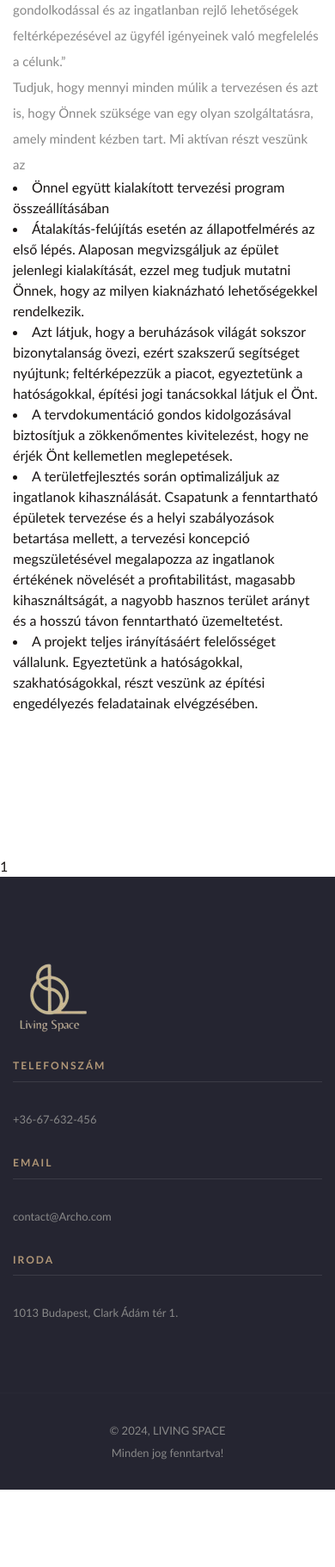
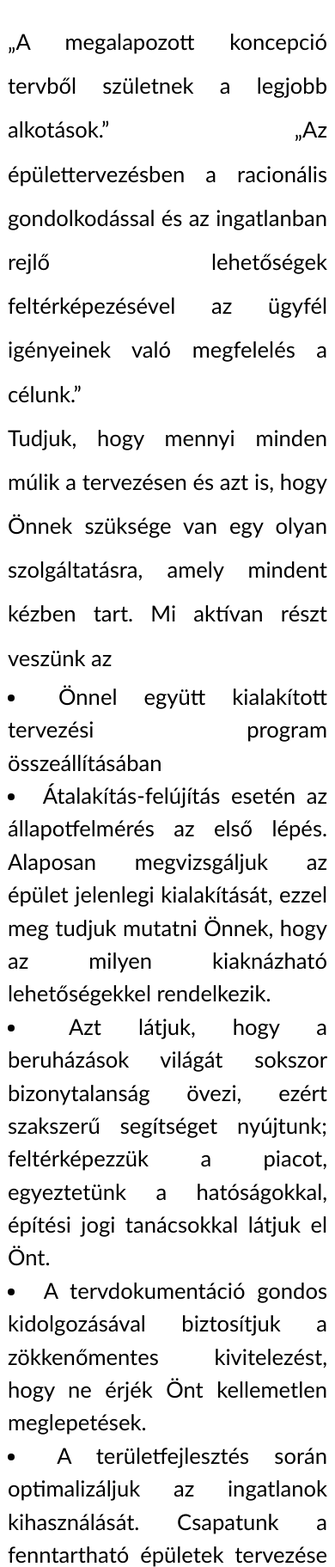
Before and after one commit to NagyAntal-dev/CUP_Website, a PHP site: page /services.php?id=1 in a window 390 px wide; the page is wider, and only the part inside the window is pictured. Shown: the part 845-2668 px from the top of that part at 86% size. Before the commit the page ends 2578 px from the top of that part, so only its background shows below. Run offline with PHP 8.4, Linux system fonts and the light colour scheme.

Commit message:
- Services Fixed - Text styling fixed

```diff
--- a/assets/navbar.php
+++ b/assets/navbar.php
@@ -6,20 +6,15 @@
             <!-- Logo -->
             <div class="">
                 <a class="logo  fz-20 navbar-brand" href="./">
-                <img src="img/logo.png" class="img-fluid" alt="logo" srcset="" style="max-width: 15%;">
+                <img src="img/logo.png" class="img-fluid" alt="logo" srcset="" style="max-width: 60px; min-heigth: 60px">
                 <!--<img src="img/logo-light.png" alt="logo">-->
                 CUPSTAR CONSULTING INVESTMENTS KFT.
             </a>
-
-            <button class="navbar-toggler" type="button" data-toggle="collapse" data-target="#navbarSupportedContent"
-                aria-controls="navbarSupportedContent" aria-expanded="false" aria-label="Toggle navigation">
-                <span class="icon-bar"><i class="fas fa-bars"></i></span>
-            </button>
             </div>
 
             <!-- navbar links -->
-            <div class="collapse navbar-collapse d-flex justify-content-center" id="navbarSupportedContent">
-                <div class="">
+            <div class="d-flex justify-content-center">
+            <div class="collapse navbar-collapse" id="navbarSupportedContent">
                 <ul class="navbar-nav ml-auto">
                     <!--<li class="nav-item dropdown">
                         <a class="nav-link dropdown-toggle" data-toggle="dropdown" href="#" role="button"
@@ -31,16 +26,16 @@
                         </div>
                     </li> -->
                     <li class="nav-item">
-                        <a class="nav-link" href="index.php">Kezdőlap</a>
+                        <a class="nav-link text-uppercase" href="index.php">Kezdőlap</a>
                     </li>
                     <li class="nav-item">
-                        <a class="nav-link" href="about.php">Rólunk</a>
+                        <a class="nav-link text-uppercase" href="about.php">Rólunk</a>
                     </li>
                     <li class="nav-item">
-                        <a class="nav-link" href="portfolio-mas2.php">Referenciák</a>
+                        <a class="nav-link text-uppercase" href="portfolio-mas2.php">Referenciák</a>
                     </li>
                     <!--<li class="nav-item dropdown">
-                        <a class="nav-link dropdown-toggle" data-toggle="dropdown" href="#" role="button"
+                        <a class="nav-link text-uppercase dropdown-toggle" data-toggle="dropdown" href="#" role="button"
                             aria-haspopup="true" aria-expanded="false">Blog</a>
                         <div class="dropdown-menu">
                             <a class="dropdown-item" href="blog.php">Blogs</a>
@@ -48,7 +43,7 @@
                         </div>
                     </li>-->
                     <li class="nav-item">
-                        <a class="nav-link" href="contact_page.php">Kapcsolat</a>
+                        <a class="nav-link text-uppercase" href="contact_page.php">Kapcsolat</a>
                     </li>
                 </ul>
                 </div>
@@ -57,6 +52,10 @@
                 <!--<img src="img/logo-light.png" alt="logo">-->
                 <strong>LIVING</strong> SPACE
             </a>
+            <button class="navbar-toggler" type="button" data-toggle="collapse" data-target="#navbarSupportedContent"
+                aria-controls="navbarSupportedContent" aria-expanded="false" aria-label="Toggle navigation">
+                <span class="icon-bar"><i class="fas fa-bars"></i></span>
+            </button>
         </div>
     </nav>
 
--- a/css/style.css
+++ b/css/style.css
@@ -137,7 +137,7 @@ a, span {
   color: #b19777 !important; }
 
 .bg-gray {
-  background-color: #f8f4f3; }
+  background-color: #51636D; }
   .bg-gray .primery-shadow {
     -webkit-box-shadow: 0px 4px 30px -4px rgba(0, 0, 0, 0.2);
     box-shadow: 0px 4px 30px -4px rgba(0, 0, 0, 0.2); }
@@ -149,7 +149,7 @@ a, span {
     box-shadow: 0px 4px 40px -4px rgba(255, 255, 255, 0.2); }
 
 .bg-color {
-  background-color: #b19777 !important; }
+  background-color: #ADB9C6 !important; }
   .bg-color .primery-shadow {
     -webkit-box-shadow: 0px 4px 40px -4px rgba(255, 255, 255, 0.2);
     box-shadow: 0px 4px 40px -4px rgba(255, 255, 255, 0.2); }
@@ -3869,3 +3869,8 @@ body {
     top: -25px; } }
 
 /* ====================== [ End Responsive ] ====================== */
+
+.services-text p, .services-text h1, .services-text h6, .services-text h4, .services-text{
+  font-size: 1.6rem;
+  color: #000;
+}
--- a/services.php
+++ b/services.php
@@ -7,222 +7,147 @@
 <!DOCTYPE html>
 <html lang="hu">
 
-<?php include('./assets/meta.php') ?>
+<?php include('./assets/meta.php'); ?>
 
 <body>
 
-    <!-- ==================== Start Loading ==================== -->
-
+<!-- ==================== Start Preloader ==================== -->
 <div id="preloader">
     <div class="loading-text">Oldal betöltése</div>
 </div>
+<!-- ==================== End Preloader ==================== -->
 
-    <!-- ==================== End Loading ==================== -->
+<!-- ==================== Start Custom Cursor ==================== -->
+<div class="mouse-cursor cursor-outer"></div>
+<div class="mouse-cursor cursor-inner"></div>
+<!-- ==================== End Custom Cursor ==================== -->
 
+ <!-- ==================== Start Navbar ==================== -->
 
-    <!-- ==================== Start progress-scroll-button ==================== -->
+ <nav class="navbar light change navbar-expand-lg">
+        <div class="d-flex align-items-center justify-content-between w-100">
 
-    <div class="progress-wrap">
-        <svg class="progress-circle svg-content" width="100%" height="100%" viewBox="-1 -1 102 102">
-            <path d="M50,1 a49,49 0 0,1 0,98 a49,49 0 0,1 0,-98" />
-        </svg>
+            <!-- Logo -->
+            <div class="">
+                <a class="logo  fz-20 navbar-brand" href="./" style="color: #000;">
+                <img src="img/logo.png" class="img-fluid" alt="logo" srcset="" style="max-width: 60px; min-heigth: 60px">
+                <!--<img src="img/logo-light.png" alt="logo">-->
+                CUPSTAR CONSULTING INVESTMENTS KFT.
+            </a>
             </div>
 
-    <!-- ==================== End progress-scroll-button ==================== -->
+            <!-- navbar links -->
+            <div class="collapse navbar-collapse" id="navbarSupportedContent">
+                <div class="">
+                <ul class="navbar-nav ml-auto">
+                    <!--<li class="nav-item dropdown">
+                        <a class="nav-link dropdown-toggle" data-toggle="dropdown" href="#" role="button"
+                            aria-haspopup="true" aria-expanded="false">Home</a>
+                        <div class="dropdown-menu">
+                            <a class="dropdown-item" href="index.html">Main Home</a>
+                            <a class="dropdown-item" href="index3.html">Architecture</a>
+                            <a class="dropdown-item" href="index2.html">Interior Design</a>
+                        </div>
+                    </li> -->
+                    <li class="nav-item">
+                        <a class="nav-link text-uppercase" href="index.php">Kezdőlap</a>
+                    </li>
+                    <li class="nav-item">
+                        <a class="nav-link text-uppercase" href="about.php">Rólunk</a>
+                    </li>
+                    <li class="nav-item">
+                        <a class="nav-link text-uppercase" href="portfolio-mas2.php">Referenciák</a>
+                    </li>
+                    <!--<li class="nav-item dropdown">
+                        <a class="nav-link text-uppercase dropdown-toggle" data-toggle="dropdown" href="#" role="button"
+                            aria-haspopup="true" aria-expanded="false">Blog</a>
+                        <div class="dropdown-menu">
+                            <a class="dropdown-item" href="blog.php">Blogs</a>
+                            <a class="dropdown-item" href="blog-details.php">Post Details</a>
+                        </div>
+                    </li>-->
+                    <li class="nav-item">
+                        <a class="nav-link text-uppercase" href="contact_page.php">Kapcsolat</a>
+                    </li>
+                </ul>
+                </div>
+            </div>
+            <a class="logo fz-20" href="./" style="color: #000;">
+                <!--<img src="img/logo-light.png" alt="logo">-->
+                <strong>LIVING</strong> SPACE
+            </a>
+            <button class="navbar-toggler" type="button" data-toggle="collapse" data-target="#navbarSupportedContent"
+                aria-controls="navbarSupportedContent" aria-expanded="false" aria-label="Toggle navigation">
+                <span class="icon-bar"><i class="fas fa-bars"></i></span>
+            </button>
+        </div>
+    </nav>
 
-
-    <!-- ==================== Start cursor ==================== -->
-
-    <div class="mouse-cursor cursor-outer"></div>
-    <div class="mouse-cursor cursor-inner"></div>
-
-    <!-- ==================== End cursor ==================== -->
-
-
-     <!-- ==================== Start Navbar ==================== -->
-     <?php  include_once('./assets/navbar.php') ?>
     <!-- ==================== End Navbar ==================== -->
 
+<div class="d-inline-block h-100">
+    <div class="row text-justify">
+        <!-- Left Sidebar with Background Image -->
+        <div class="col-md-3 p-4 d-flex align-items-start flex-column justify-content-start"
+            style="background: url('img/<?php echo $service['image']; ?>') no-repeat center center;
+                   background-size: cover; color: white; height: 100vh">
+            <h2 class="text-center fw-bold bg-dark bg-opacity-75 p-2 w-100">
+                <?php echo $service['title']; ?>
+            </h2>
+        </div>
 
-    <!--  //foreach ($thisServices as $key => $service):  -->
-    <!-- ==================== Start Header ==================== -->
-
-    <header class="pages-header bg-img valign parallaxie" data-background="img/<?php echo $service['image'];?>" data-overlay-dark="5">
-        <div class="container">
-            <div class="row">
-                <div class="col-lg-12">
-                    <div class="cont text-center">
-                        <h1><?php echo $service['title'];?></h1>
-                        <div class="path">
-                            <a href="index.php">Kezdőlap</a><span>/</span><a class="active"><?php echo $service['title'];?></a>
+        <!-- Right Content -->
+        <div class="col-md-9 p-4 services-text">
+            <!--<h2 class="mb-4 fw-bold"><?php echo $service['title']; ?></h2>-->
+            <p><?php echo html_entity_decode($service['subtitle']); ?></p>
+            <div>
+                <?php echo $service['content']; ?>
             </div>
         </div>
     </div>
 </div>
-        </div>
-    </header>
-
-    <!-- ==================== End Header ==================== -->
-
-
-
-    <!-- ==================== Start Intro ==================== -->
-
-    <section class="intro-section section-padding">
-        <div class="container">
-            <div class="row">
-                <div class="col-lg-3 col-md-4">
-                    <div class="htit">
-                        <h4> <?php echo $service['title'];?></h4>
-                    </div>
-                </div>
-                <div class="col-lg-8 offset-lg-1 col-md-8 mb-30">
-                    <div class="">
-                        <p><?php echo html_entity_decode($service['subtitle']);?></p>
-                        <?php echo($service['content']);?>
-                    </div>
-                </div>
-
-                <!--<div class="col-lg-3">
-                    <div class="item mt-30">
-                        <h6>Client</h6>
-                        <p><a href="#0">Envato.com</a></p>
-                    </div>
-                </div>
-                <div class="col-lg-3">
-                    <div class="item mt-30">
-                        <h6>Date</h6>
-                        <p>6 August 2019</p>
-                    </div>
-                </div>
-                <div class="col-lg-3">
-                    <div class="item mt-30">
-                        <h6>Categories</h6>
-                        <p><a href="#0">Web Design </a>, <a href="#0">WordPress</a></p>
-                    </div>
-                </div>
-                <div class="col-lg-3">
-                    <div class="item mt-30">
-                        <h6>Tags</h6>
-                        <p><a href="#0">Minimal</a> , <a href="#0">Modern</a> , <a href="#0">Design</a></p>
-                    </div>
-                </div>-->
-            </div>
-        </div>
-    </section>
-
-    <!-- ==================== End Intro ==================== -->
-
-
-
-
-    <!-- ==================== Start projdtal ====================
-
-    <section class="projdtal">
-        <div class="justified-gallery">
-            <a href="img/portfolio/project1/1.jpg">
-                <img alt="" src="img/portfolio/project1/1.jpg" />
-            </a>
-            <a href="img/portfolio/project1/2.jpg">
-                <img alt="" src="img/portfolio/project1/2.jpg" />
-            </a>
-
-            <a href="img/portfolio/project1/6.jpg">
-                <img alt="" src="img/portfolio/project1/6.jpg" />
-            </a>
-            <a href="img/portfolio/project1/3.jpg">
-                <img alt="" src="img/portfolio/project1/3.jpg" />
-            </a>
-        </div>
-    </section>
-
-    ==================== End projdtal ==================== -->
-
-
-
-
-    <!-- ==================== Start Video-wrapper ====================
-
-    <section>
-        <div class="container-fluid">
-            <div class="video-wrapper section-padding bg-img parallaxie valign"
-                data-background="img/portfolio/project1/vid.jpg" data-overlay-dark="4">
-                <div class="full-width text-center">
-                    <a class="vid" href="https://vimeo.com/127203262">
-                        <div class="vid-butn">
-                            <span class="icon">
-                                <i class="fas fa-play"></i>
-                            </span>
-                        </div>
-                    </a>
-                </div>
-            </div>
-        </div>
-    </section>
-
-     ==================== End Video-wrapper ==================== -->
-
-
-
-    <!-- ==================== Start projdtal ====================
-
-    <section class="projdtal">
-        <div class="justified-gallery">
-            <a href="img/portfolio/project1/8.jpg">
-                <img alt="" src="img/portfolio/project1/8.jpg" />
-            </a>
-            <a href="img/portfolio/project1/9.jpg">
-                <img alt="" src="img/portfolio/project1/9.jpg" />
-            </a>
-        </div>
-    </section>
-
-     ==================== End projdtal ==================== -->
-
-
-
-
-    <!-- ==================== Start call-to-action ====================
-
-    <section class="call-action nogif next">
-        <div class="container">
-            <div class="row">
-                <div class="col-md-12">
-                    <div class="content text-center">
-                        <a href="project-details2.html">
-                            <h6 class="wow" data-splitting>Next Project</h6>
-                            <h2 class="wow" data-splitting><b> Luxury </b> Furniture</h2>
-                        </a>
-                    </div>
-                </div>
-            </div>
-        </div>
-        <div class="nxt-img bg-img" data-background="img/portfolio/project1/bg.jpg"></div>
-    </section>
-
-     ==================== End call-to-action ==================== -->
-
-    <?php echo($serviceid); //endforeach; ?>
 
 <!-- ==================== Start Footer ==================== -->
-
-    <?php include('./assets/footer.php') ?>
-
+<?php include('./assets/footer.php'); ?>
 <!-- ==================== End Footer ==================== -->
-
-
-
 
 <!-- jQuery -->
 <script src="js/jquery-3.0.0.min.js"></script>
 <script src="js/jquery-migrate-3.0.0.min.js"></script>
 
+<!-- Bootstrap JS -->
+<script src="https://cdn.jsdelivr.net/npm/bootstrap@5.3.0/dist/js/bootstrap.bundle.min.js"></script>
+
 <!-- plugins -->
 <script src="js/plugins.js"></script>
 
-    <!-- custom scripts -->
+<!-- Custom Cursor Script -->
+<script>
+    const cursorOuter = document.querySelector('.cursor-outer');
+    const cursorInner = document.querySelector('.cursor-inner');
+
+    document.addEventListener('mousemove', (e) => {
+        const { clientX: x, clientY: y } = e;
+        cursorOuter.style.transform = `translate(${x}px, ${y}px)`;
+        cursorInner.style.transform = `translate(${x}px, ${y}px)`;
+    });
+</script>
+
+<!-- Preloader Script -->
+<script>
+    window.addEventListener('load', () => {
+        const preloader = document.getElementById('preloader');
+        if (preloader) {
+            preloader.style.display = 'none';
+        }
+    });
+</script>
+
+<!-- Custom Scripts -->
 <script src="js/scripts.js"></script>
 
+<!-- Map -->
+<script src="js/map.js"></script>
+
 </body>
-
 </html>
```
Also changed, not shown: contact_page.php (+4 -4 lines), index.php (+17 -18 lines). Lines whose indentation alone changed are shown as unchanged.
